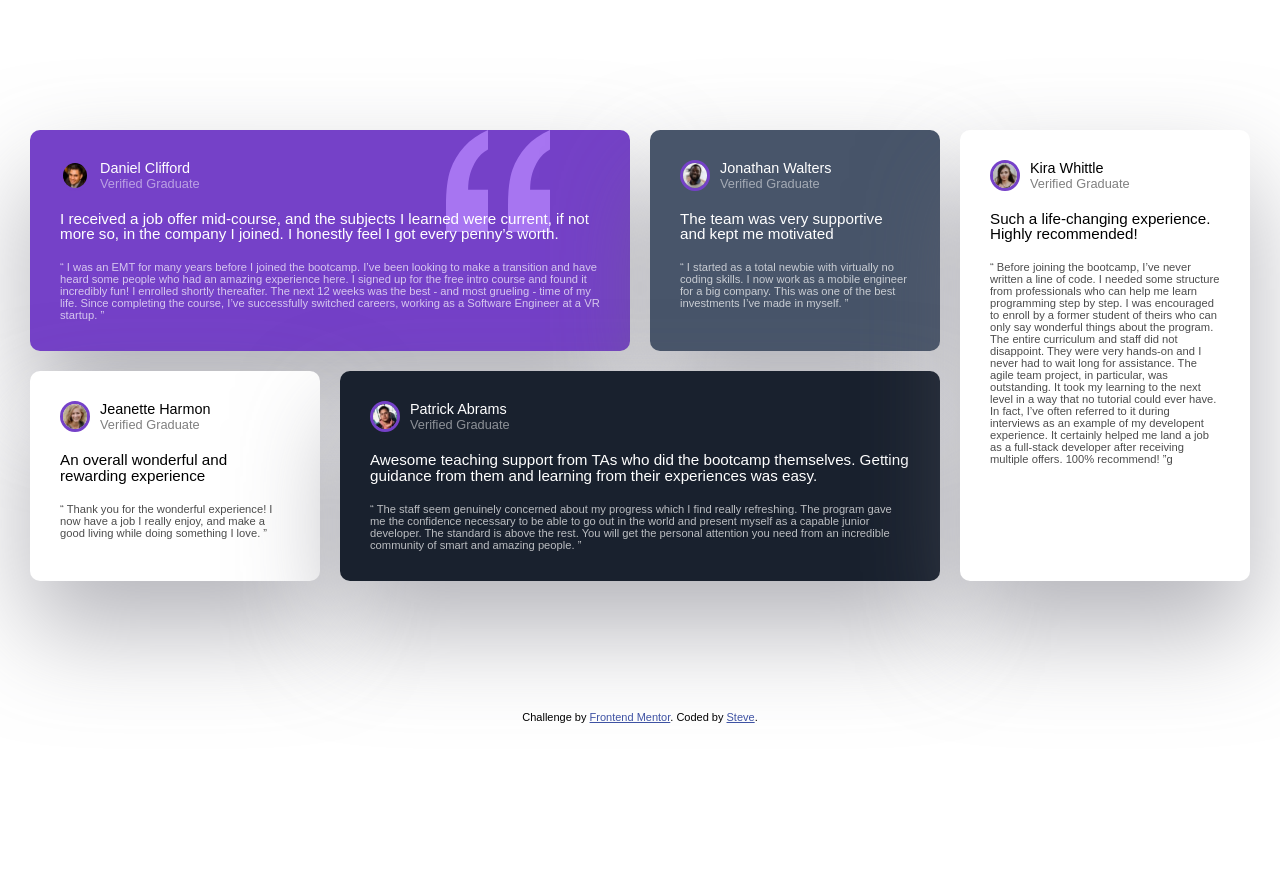
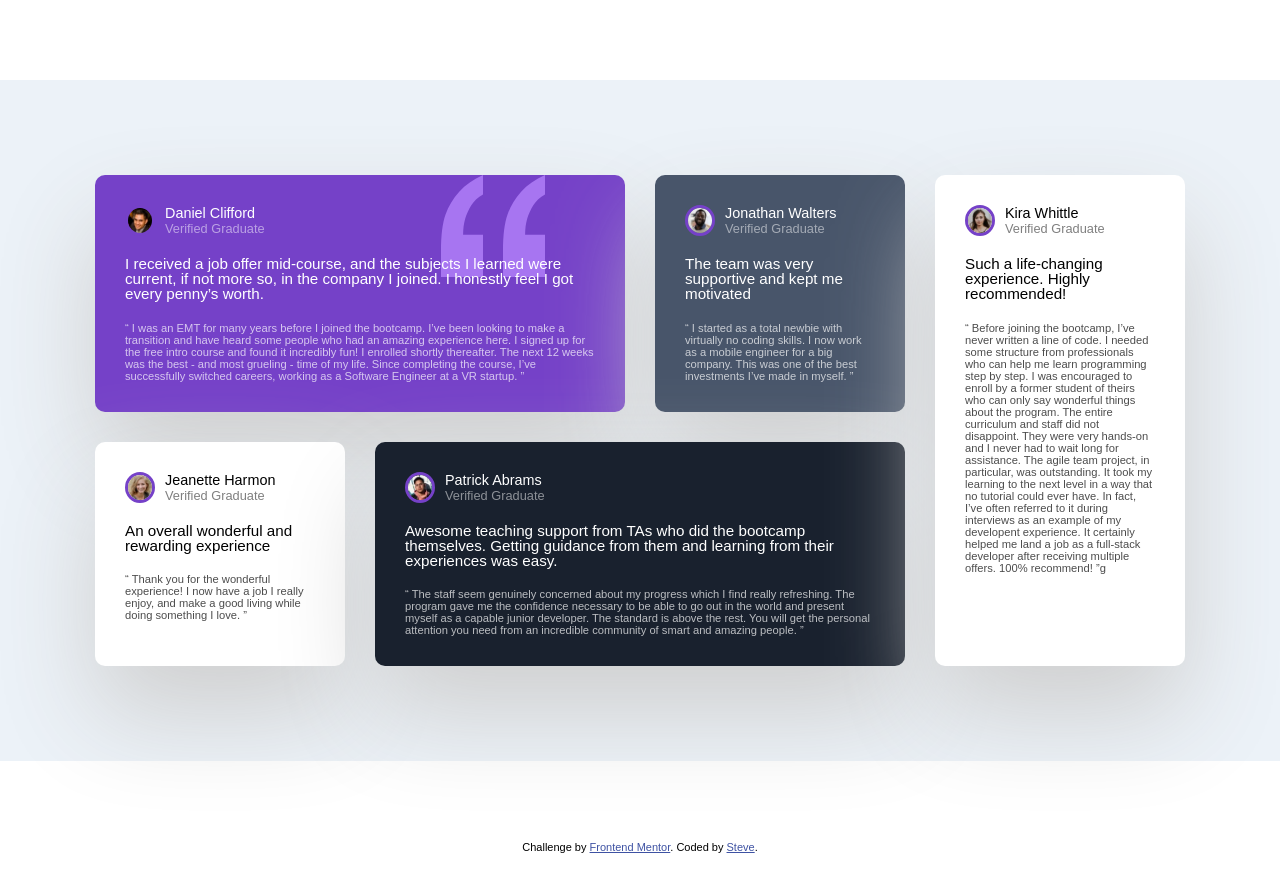
Before and after one commit to Stephen-Onyebuchi/testimonials-grid-section-main, a plain HTML site: page index.html in a window 1280 px wide. After the commit the page ends 853 px from the top, so only its background shows below. Drawn offline with Linux system fonts and the light colour scheme.

Commit message:
Update style.css

```diff
--- a/style.css
+++ b/style.css
@@ -20,26 +20,24 @@ h2 {
 body {
     font-family: "BarlowBarlow Semi Condensed", sans-serif;
     font-size: 13px;
-    height: 100vh;
+    /* height: 100vh; */
 }
 
 .container {
     max-width: 1440px;
-    margin: 100px auto;
-    /* height: 100vh; */
-    padding: 20px;
+    margin: 80px auto;
+    padding: 80px;
     display: grid;
     grid-template-columns: 1fr 1fr 1fr 1fr;
+    background-color: hsl(210, 46%, 95%);
 }
 
 .item {
     color: white;
     border-radius: 10px;
     padding: 30px;
-    margin: 10px;
-    /* background-color: aqua; */
-    background: white;
-    box-shadow: rgba(106, 106, 117, 0.5) 0px 48px 100px 0px;
+    margin: 15px;
+    box-shadow: hsl(0, 0%, 81%) 0px 48px 100px 0px;
 }
 
 .item .profile img {
@@ -100,6 +98,7 @@ body {
 @media (max-width: 768px) {
     .container {
         grid-template-columns: 1fr;
+        margin: 100px auto;
     }
 
     .item:nth-of-type(1) {
```
